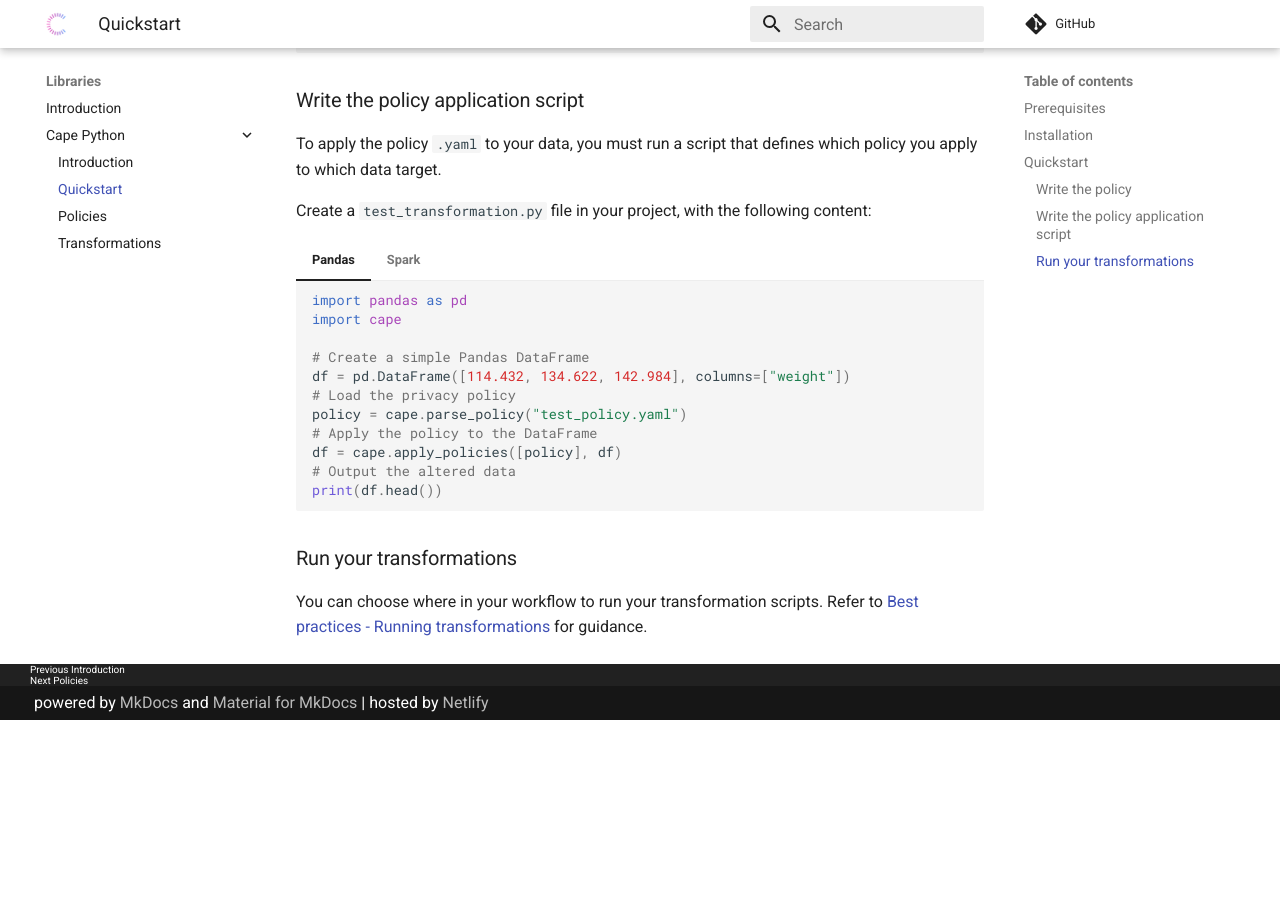
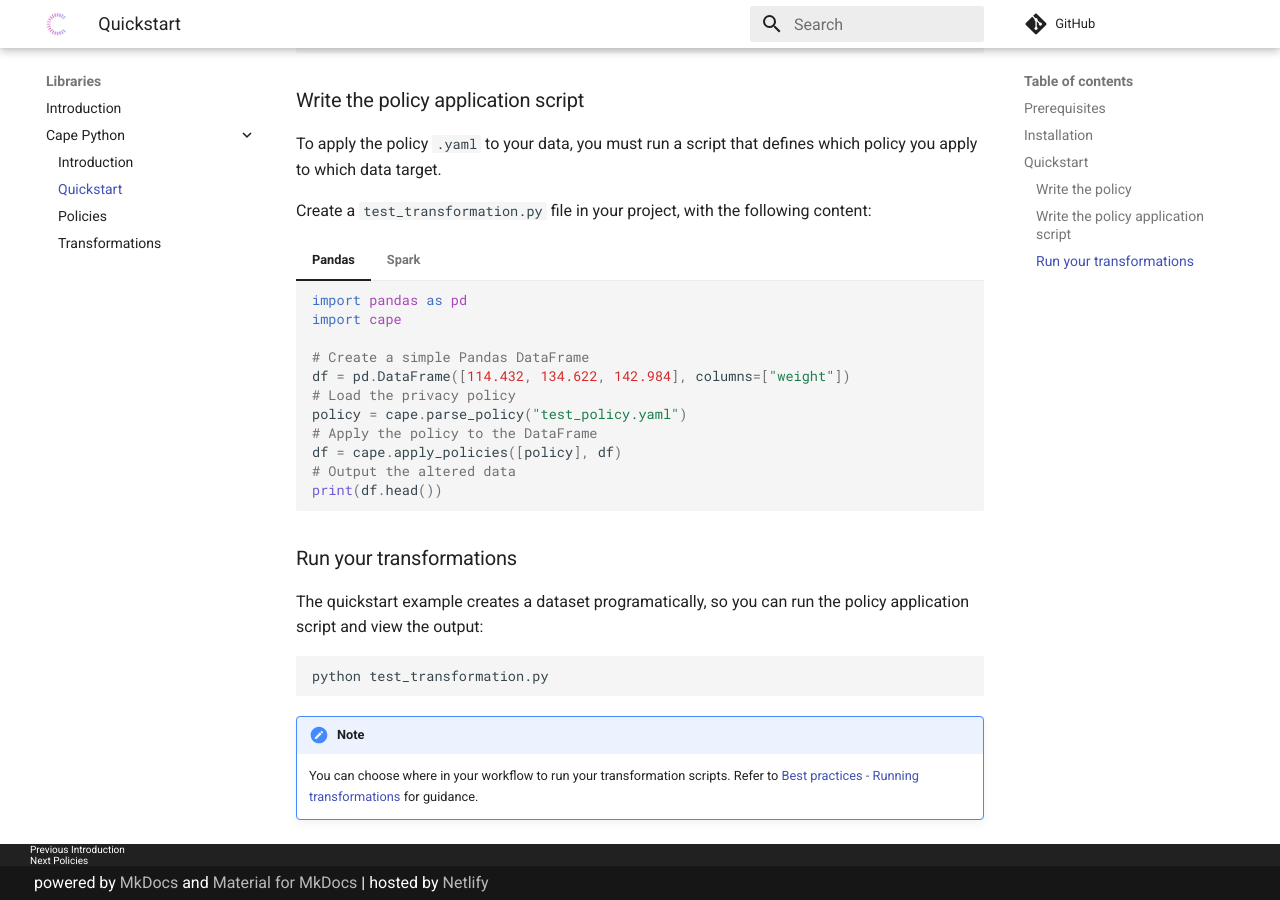
Before and after one commit to capeprivacy/documentation, an MkDocs documentation site: the page built from docs/libraries/cape-python/quickstart.md, in a window 1280 px wide and 900 px high, scrolled down 1076 px. Built offline with MkDocs 1.6.1 and Material for MkDocs 9.7.7, drawn with Linux system fonts in a browser that asks for light colours; comment, search, counter and statistics services are not loaded; before the commit the page ends 1796 px from its top, so only the background shows below that.

Commit message:
amended run your transforms in quickstart

````diff
--- a/docs/libraries/cape-python/quickstart.md
+++ b/docs/libraries/cape-python/quickstart.md
@@ -88,4 +88,11 @@ Create a `test_transformation.py` file in your project, with the following conte
 
 ### Run your transformations
 
-You can choose where in your workflow to run your transformation scripts. Refer to [Best practices - Running transformations](../../best-practices/running-transformations.md) for guidance.
+The quickstart example creates a dataset programatically, so you can run the policy application script and view the output:
+
+```shell
+python test_transformation.py
+```
+
+!!! note
+    You can choose where in your workflow to run your transformation scripts. Refer to [Best practices - Running transformations](../../best-practices/running-transformations.md) for guidance.
````
